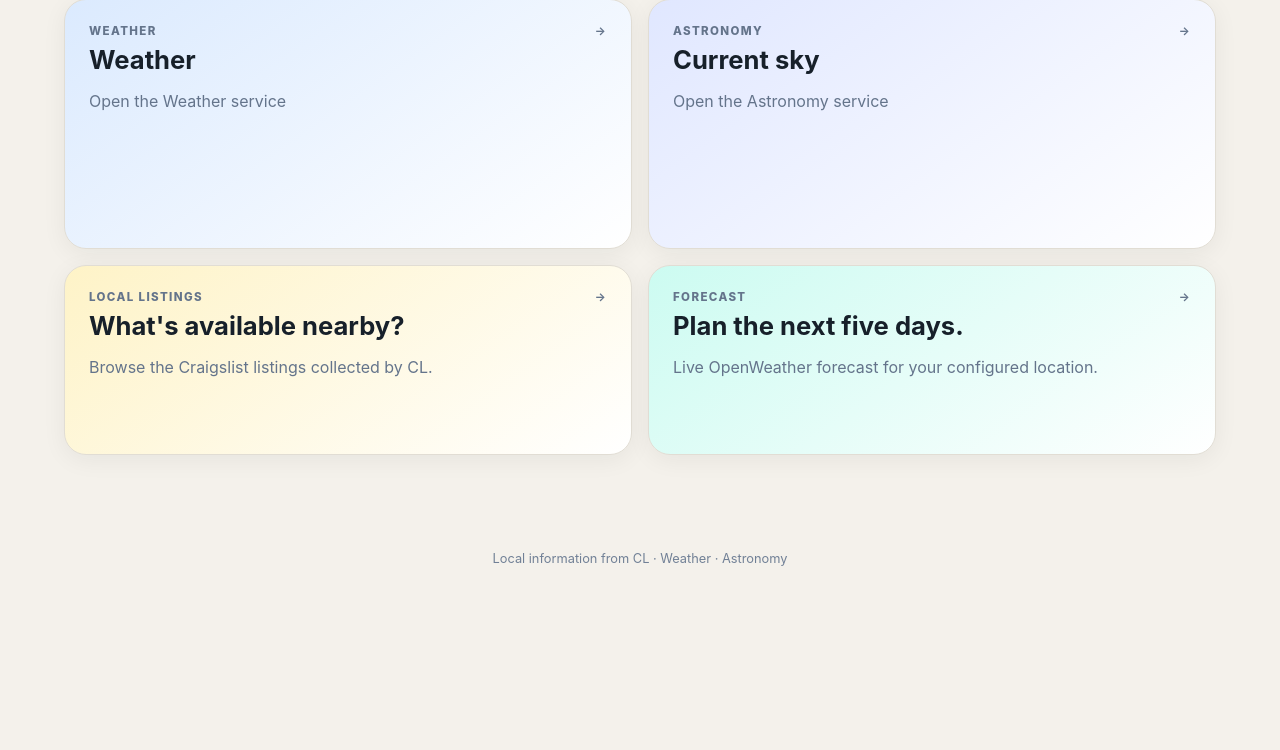
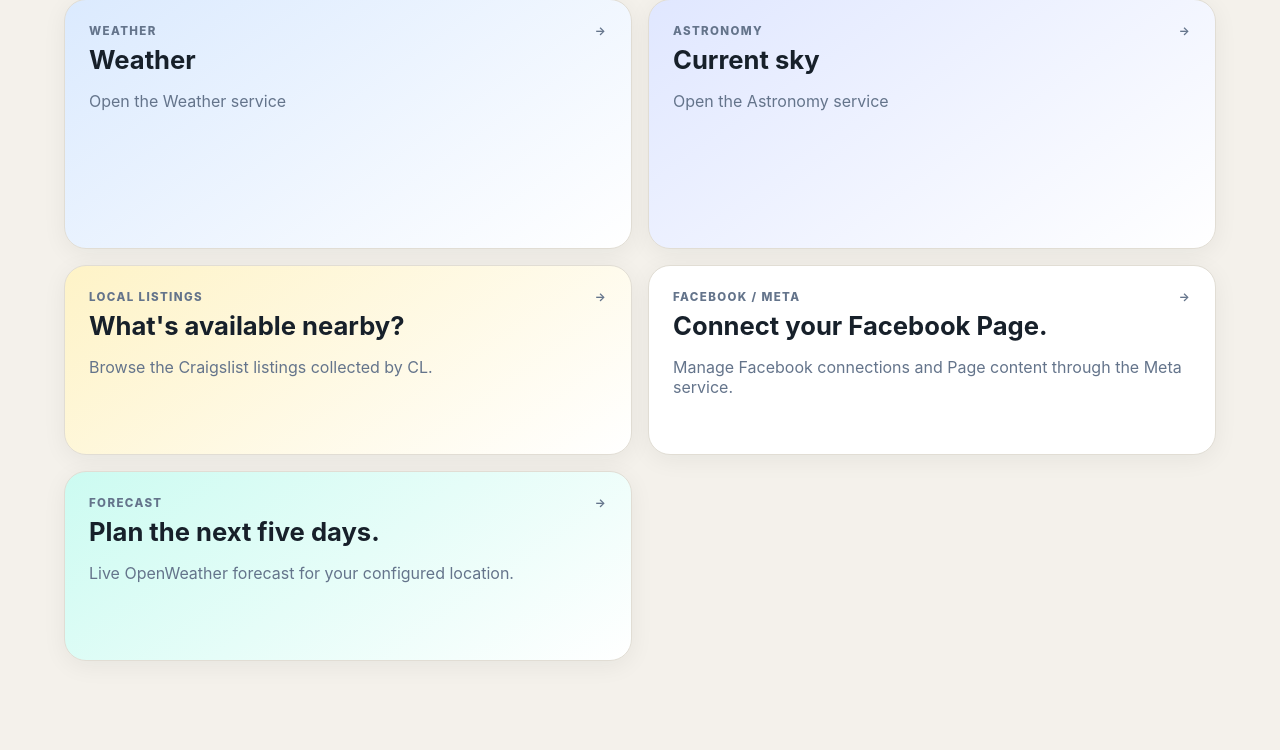
Before and after one commit to jmcausey/localsonly, a Flask app: page / in a window 1280 px wide. Shown: the part 466-1216 px from the top of the page. Before the commit the page ends 1032 px from the top, so only its background shows below. Run offline with Flask 3, Linux system fonts and the light colour scheme; data that the repository does not hold is empty.

Commit message:
Add Meta service to Locals Only dashboard

```diff
--- a/templates/index.html
+++ b/templates/index.html
@@ -35,6 +35,12 @@
     <p>Browse the Craigslist listings collected by CL.</p>
   </a>
 
+  <a class="panel meta-panel wide" href="{{ url_for('facebook') }}">
+    <div class="panel-head"><span>FACEBOOK / META</span><b>→</b></div>
+    <h2>Connect your Facebook Page.</h2>
+    <p>Manage Facebook connections and Page content through the Meta service.</p>
+  </a>
+
   <a class="panel forecast-panel wide" href="{{ url_for('forecast') }}">
     <div class="panel-head"><span>FORECAST</span><b>→</b></div>
     <h2>Plan the next five days.</h2>
```
